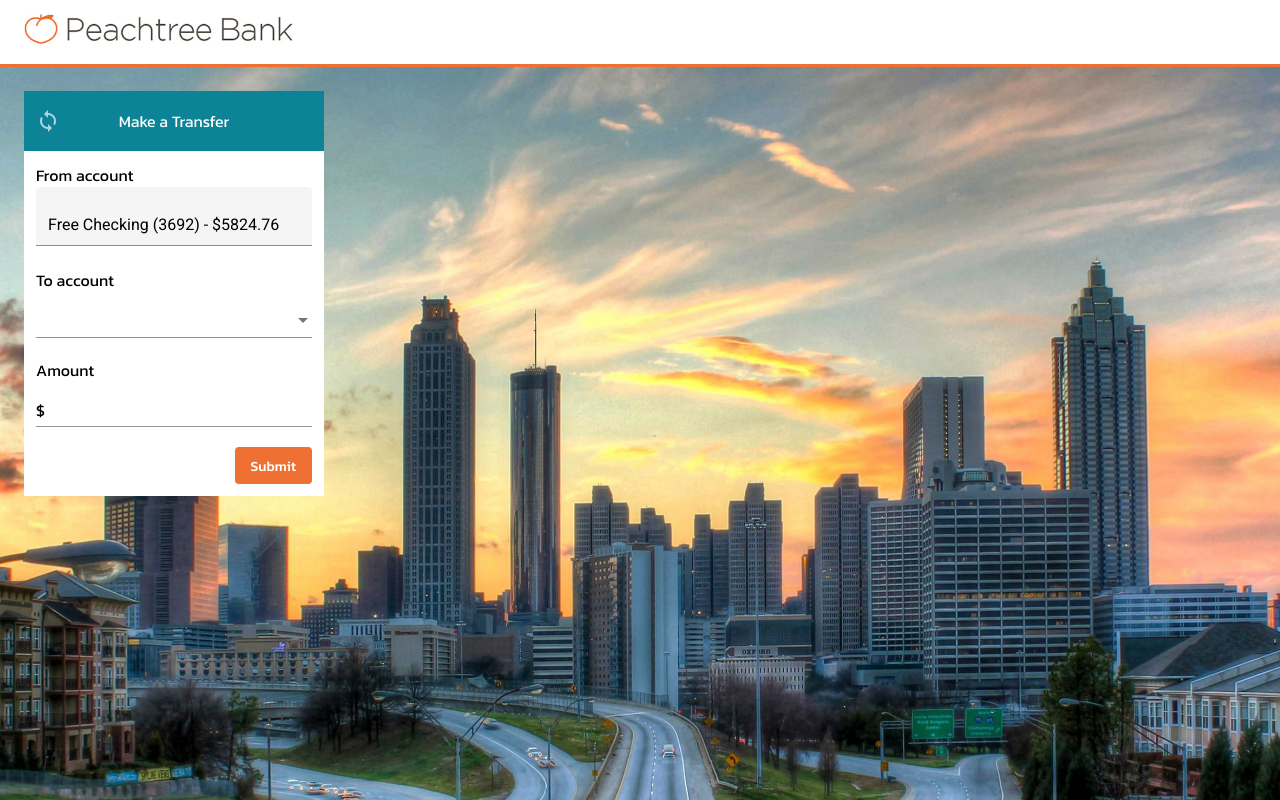
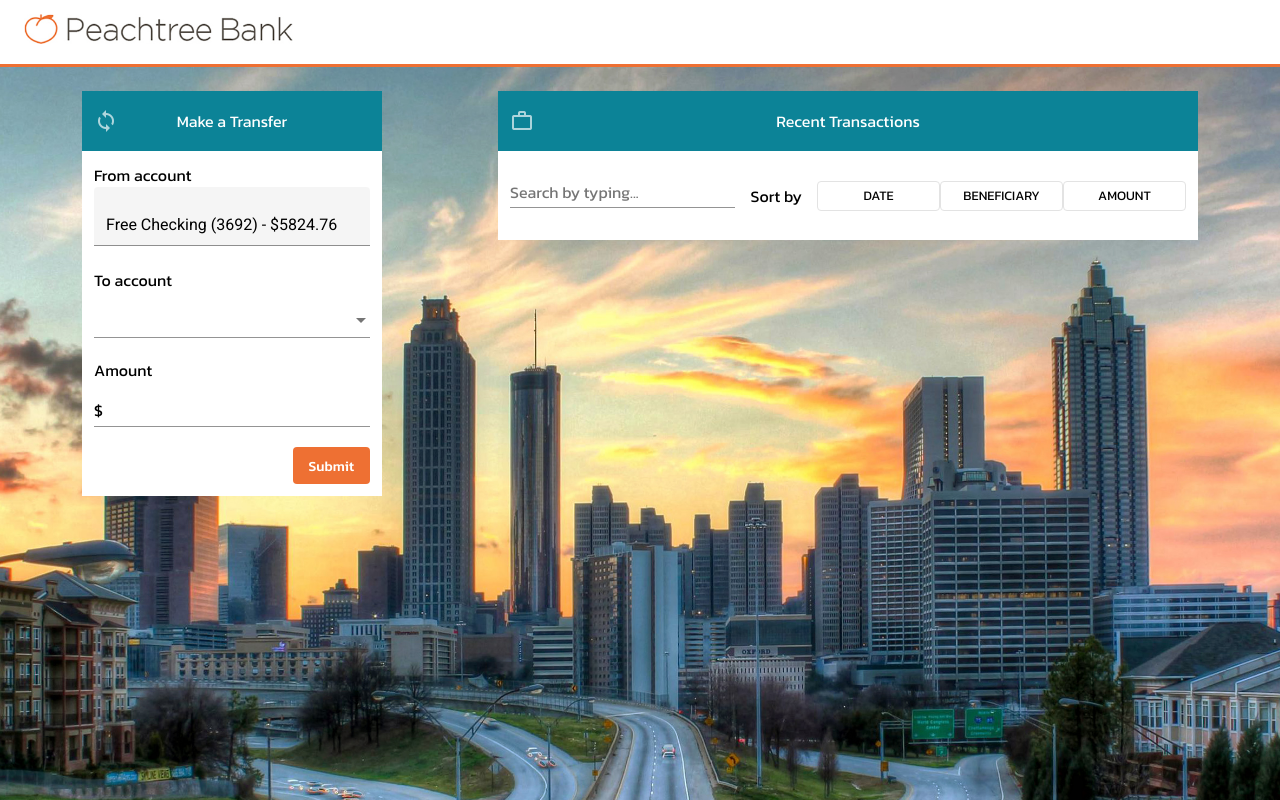
Before and after one commit to amihajlovski/peachtree-bank, an Angular app: page / in a window 1280 px wide. Built offline with nearby package versions, Linux system fonts and the light colour scheme.

Commit message:
added filters

```diff
--- a/src/app/app.component.html
+++ b/src/app/app.component.html
@@ -7,6 +7,6 @@
     <app-transfer-form></app-transfer-form>
   </div>
   <div class="section-right">
-
+    <app-transactions-list></app-transactions-list>
   </div>
 </div>
--- a/src/app/app.component.scss
+++ b/src/app/app.component.scss
@@ -11,5 +11,6 @@
 
 .container {
   display: flex;
+  justify-content: space-around;
   padding: 24px;
 }
--- /dev/null
+++ b/src/app/components/transactions-list/transactions-list.component.html
@@ -0,0 +1,25 @@
+<div class="container">
+  <app-heading-title [title]="'Recent Transactions'" [icon]="'work_outline'"></app-heading-title>
+  <div class="filters">
+    <div class="search">
+      <mat-form-field>
+        <mat-label>Search by typing...</mat-label>
+        <input matInput (keyup)="applySearch()" [(ngModel)]="activeSearch" autocomplete="off">
+      </mat-form-field>
+    </div>
+    <div class="sorting">
+      <p class="label">Sort by</p>
+      <div class="options">
+        <div class="option">
+          <p>Date</p>
+        </div>
+        <div class="option">
+          <p>Beneficiary</p>
+        </div>
+        <div class="option">
+          <p>Amount</p>
+        </div>
+      </div>
+    </div>
+  </div>
+</div>
--- /dev/null
+++ b/src/app/components/transactions-list/transactions-list.component.scss
@@ -0,0 +1,67 @@
+@import '../../styles/colors.scss';
+
+.container {
+  display: flex;
+  align-items: center;
+  flex-direction: column;
+  background-color: $white;
+  width: 700px;
+
+  .filters {
+    display: flex;
+    flex-direction: row;
+    align-items: center;
+    justify-content: space-between;
+    width: 100%;
+    padding: 12px 0;
+
+    .search {
+      display: flex;
+      width: 50%;
+      margin-left: 12px;
+
+      .mat-form-field {
+        width: 100%;
+      }
+    }
+
+    .sorting {
+      display: flex;
+      flex-direction: row;
+      justify-content: space-between;
+      width: 100%;
+      height: 30px;
+      margin-right: 12px;
+
+      .label {
+        display: flex;
+        align-items: center;
+        justify-content: center;
+        width: 100px;
+        margin: 0;
+      }
+
+      .options {
+        display: flex;
+        flex-direction: row;
+        width: 100%;
+
+        .option {
+          display: flex;
+          width: 100%;
+          align-items: center;
+          justify-content: center;
+          border-radius: 4px;
+          border: 1px solid #e3e3e3;
+          cursor: pointer;
+
+          p {
+            font-size: 13px;
+            font-weight: normal;
+            text-transform: uppercase;
+          }
+        }
+      }
+    }
+  }
+}
--- /dev/null
+++ b/src/app/components/transactions-list/transactions-list.component.ts
@@ -0,0 +1,16 @@
+import { Component, OnInit } from '@angular/core';
+
+@Component({
+  selector: 'app-transactions-list',
+  templateUrl: './transactions-list.component.html',
+  styleUrls: ['./transactions-list.component.scss'],
+})
+export class TransactionsListComponent implements OnInit {
+  activeSearch: string;
+
+  constructor() {}
+
+  ngOnInit(): void {}
+
+  applySearch(): void {}
+}
```
Also changed, not shown: src/app/app.module.ts (+11 -3 lines), 1 other file (tests, documents, lock files or other folders).
